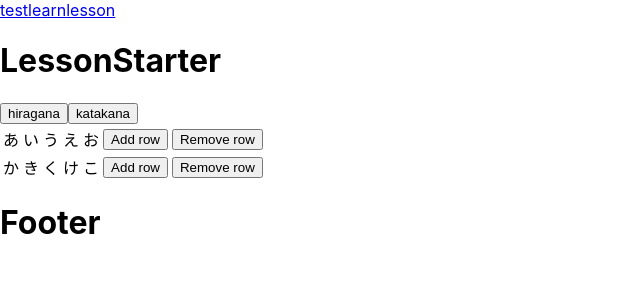
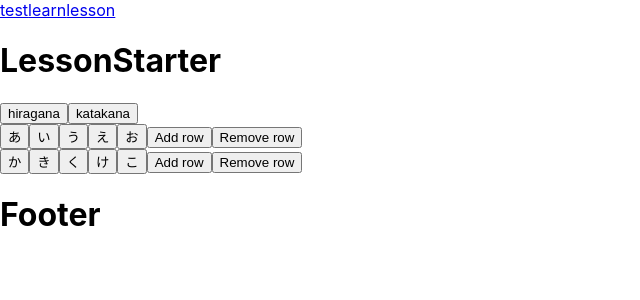
Before and after one commit to alpinagyok/Kana-Student, a React (Create React App) app in the folder client/: page /learn in a window 1280 px wide. Both pictures are taken after a click on the button "hiragana". Shown: the top 300 px of the page, without its empty margins (0-640 px from the left). Built offline with nearby package versions, Linux system fonts and the light colour scheme.

Commit message:
added all model labels + changed materials.json

```diff
--- a/client/src/pages/learn/LessonStarter.tsx
+++ b/client/src/pages/learn/LessonStarter.tsx
@@ -53,27 +53,26 @@ const LessonStarter: React.FC<Props> = ({ incrementStep }) => {
           </button>
         ))}
 
-        <table>
-          <tbody>
+        <div>
           {materials.find((materialBlock) => (
             materialBlock.id === selectedMaterial?.id ?? ''))?.kanas.map((kanaRow) => (
-                <tr key={`row${kanaRow[0].romName}`}>
+              <div key={`row${kanaRow[0].romName}`}>
                 {kanaRow.map((kana) => (
-                    <td
+                  <button
+                    type="button"
                     key={`kana${kana.romName}`}
                     onClick={() => (preparedKanas?.find((preparedKana) => preparedKana.romName === kana.romName) ? dispatch(removePreparedKanas([kana])) : dispatch(addPreparedKanas([kana])))}
                     style={preparedKanas?.find((preparedKana) => preparedKana.romName === kana.romName) ? { color: 'green' } : {}}
                   >
                     {kana.japName}
 
-                    </td>
+                  </button>
                 ))}
-                  <td><button onClick={() => dispatch(addPreparedKanas(kanaRow))} type="button">Add row</button></td>
-                  <td><button onClick={() => dispatch(removePreparedKanas(kanaRow))} type="button">Remove row</button></td>
-                </tr>
+                <button onClick={() => dispatch(addPreparedKanas(kanaRow))} type="button">Add row</button>
+                <button onClick={() => dispatch(removePreparedKanas(kanaRow))} type="button">Remove row</button>
+              </div>
           ))}
-          </tbody>
-        </table>
+        </div>
 
         {preparedKanas && preparedKanas?.length > 3 && selectedMaterial && (
           <button type="button" onClick={() => incrementStep()}>Next</button>
--- a/client/src/pages/lesson/models.ts
+++ b/client/src/pages/lesson/models.ts
@@ -1,4 +1,80 @@
 const models = [
+  {
+    name: 'hiragana',
+    label: [
+      { romName: 'a', japName: 'あ' },
+      { romName: 'i', japName: 'い' },
+      { romName: 'u', japName: 'う' },
+      { romName: 'e', japName: 'え' },
+      { romName: 'o', japName: 'お' },
+      { romName: 'ka', japName: 'か' },
+      { romName: 'ga', japName: 'が' },
+      { romName: 'ki', japName: 'き' },
+      { romName: 'gi', japName: 'ぎ' },
+      { romName: 'ku', japName: 'く' },
+      { romName: 'gu', japName: 'ぐ' },
+      { romName: 'ke', japName: 'け' },
+      { romName: 'ge', japName: 'げ' },
+      { romName: 'ko', japName: 'こ' },
+      { romName: 'go', japName: 'ご' },
+      { romName: 'sa', japName: 'さ' },
+      { romName: 'za', japName: 'ざ' },
+      { romName: 'shi', japName: 'し' },
+      { romName: 'ji', japName: 'じ' },
+      { romName: 'su', japName: 'す' },
+      { romName: 'zu', japName: 'ず' },
+      { romName: 'se', japName: 'せ' },
+      { romName: 'ze', japName: 'ぜ' },
+      { romName: 'so', japName: 'そ' },
+      { romName: 'zo', japName: 'ぞ' },
+      { romName: 'ta', japName: 'た' },
+      { romName: 'da', japName: 'だ' },
+      { romName: 'chi', japName: 'ち' },
+      { romName: 'ji, dji', japName: 'ぢ' },
+      { romName: 'tsu', japName: 'つ' },
+      { romName: 'dzu', japName: 'づ' },
+      { romName: 'te', japName: 'て' },
+      { romName: 'de', japName: 'で' },
+      { romName: 'to', japName: 'と' },
+      { romName: 'do', japName: 'ど' },
+      { romName: 'na', japName: 'な' },
+      { romName: 'ni', japName: 'に' },
+      { romName: 'nu', japName: 'ぬ' },
+      { romName: 'ne', japName: 'ね' },
+      { romName: 'no', japName: 'の' },
+      { romName: 'ha', japName: 'は' },
+      { romName: 'ba', japName: 'ば' },
+      { romName: 'pa', japName: 'ぱ' },
+      { romName: 'hi', japName: 'ひ' },
+      { romName: 'bi', japName: 'び' },
+      { romName: 'pi', japName: 'ぴ' },
+      { romName: 'fu', japName: 'ふ' },
+      { romName: 'bu', japName: 'ぶ' },
+      { romName: 'pu', japName: 'ぷ' },
+      { romName: 'he', japName: 'へ' },
+      { romName: 'be', japName: 'べ' },
+      { romName: 'pe', japName: 'ぺ' },
+      { romName: 'ho', japName: 'ほ' },
+      { romName: 'bo', japName: 'ぼ' },
+      { romName: 'po', japName: 'ぽ' },
+      { romName: 'ma', japName: 'ま' },
+      { romName: 'mi', japName: 'み' },
+      { romName: 'mu', japName: 'む' },
+      { romName: 'me', japName: 'め' },
+      { romName: 'mo', japName: 'も' },
+      { romName: 'ya', japName: 'や' },
+      { romName: 'yu', japName: 'ゆ' },
+      { romName: 'yo', japName: 'よ' },
+      { romName: 'ra', japName: 'ら' },
+      { romName: 'ri', japName: 'り' },
+      { romName: 'ru', japName: 'る' },
+      { romName: 're', japName: 'れ' },
+      { romName: 'ro', japName: 'ろ' },
+      { romName: 'wa', japName: 'わ' },
+      { romName: 'wo', japName: 'を' },
+      { romName: 'n', japName: 'ん' },
+    ],
+  },
   {
     name: 'katakana',
     label: [
@@ -13,13 +89,13 @@ const models = [
       { romName: 'ke', japName: 'ケ' },
       { romName: 'ko', japName: 'コ' },
       { romName: 'sa', japName: 'サ' },
-      { romName: 'si', japName: 'シ' },
+      { romName: 'shi', japName: 'シ' },
       { romName: 'su', japName: 'ス' },
       { romName: 'se', japName: 'セ' },
       { romName: 'so', japName: 'ソ' },
       { romName: 'ta', japName: 'タ' },
-      { romName: 'ti', japName: 'チ' },
-      { romName: 'tu', japName: 'ツ' },
+      { romName: 'chi', japName: 'チ' },
+      { romName: 'tsu', japName: 'ツ' },
       { romName: 'te', japName: 'テ' },
       { romName: 'to', japName: 'ト' },
       { romName: 'na', japName: 'ナ' },
@@ -29,7 +105,7 @@ const models = [
       { romName: 'no', japName: 'ノ' },
       { romName: 'ha', japName: 'ハ' },
       { romName: 'hi', japName: 'ヒ' },
-      { romName: 'hu', japName: 'フ' },
+      { romName: 'fu', japName: 'フ' },
       { romName: 'he', japName: 'ヘ' },
       { romName: 'ho', japName: 'ホ' },
       { romName: 'ma', japName: 'マ' },
--- a/client/src/store/materials/materials.json
+++ b/client/src/store/materials/materials.json
@@ -5,54 +5,44 @@
   "kanas": [
     [
       {
-        "id": "1",
         "japName": "あ",
         "romName": "a"
       },
       {
-        "id": "2",
         "japName": "い",
         "romName": "i"
       },
       {
-        "id": "3",
         "japName": "う",
         "romName": "u"
       },
       {
-        "id": "4",
         "japName": "え",
         "romName": "e"
       },
       {
-        "id": "5",
         "japName": "お",
         "romName": "o"
       }
     ],
     [
       {
-        "id": "6",
         "japName": "か",
         "romName": "ka"
       },
       {
-        "id": "7",
         "japName": "き",
         "romName": "ki"
       },
       {
-        "id": "8",
         "japName": "く",
         "romName": "ku"
       },
       {
-        "id": "9",
         "japName": "け",
         "romName": "ke"
       },
       {
-        "id": "10",
         "japName": "こ",
         "romName": "ko"
       }
@@ -65,31 +55,74 @@
   "japName": "ア",
   "kanas": [
     [
-      {
-        "id": "11",
-        "japName": "ア",
-        "romName": "a"
-      },
-      {
-        "id": "12",
-        "japName": "イ",
-        "romName": "i"
-      },
-      {
-        "id": "13",
-        "japName": "ウ",
-        "romName": "u"
-      },
-      {
-        "id": "14",
-        "japName": "エ",
-        "romName": "e"
-      },
-      {
-        "id": "15",
-        "japName": "オ",
-        "romName": "o"
-      }
+      { "romName": "a", "japName": "ア" },
+      { "romName": "i", "japName": "イ" },
+      { "romName": "u", "japName": "ウ" },
+      { "romName": "e", "japName": "エ" },
+      { "romName": "o", "japName": "オ" }
+    ],
+    [
+      { "romName": "ka", "japName": "カ" },
+      { "romName": "ki", "japName": "キ" },
+      { "romName": "ku", "japName": "ク" },
+      { "romName": "ke", "japName": "ケ" },
+      { "romName": "ko", "japName": "コ" }
+    ],
+    [
+      { "romName": "sa", "japName": "サ" },
+      { "romName": "shi", "japName": "シ" },
+      { "romName": "su", "japName": "ス" },
+      { "romName": "se", "japName": "セ" },
+      { "romName": "so", "japName": "ソ" }
+    ],
+    [
+      { "romName": "ta", "japName": "タ" },
+      { "romName": "chi", "japName": "チ" },
+      { "romName": "tsu", "japName": "ツ" },
+      { "romName": "te", "japName": "テ" },
+      { "romName": "to", "japName": "ト" }
+    ],
+    [
+      { "romName": "na", "japName": "ナ" },
+      { "romName": "ni", "japName": "ニ" },
+      { "romName": "nu", "japName": "ヌ" },
+      { "romName": "ne", "japName": "ネ" },
+      { "romName": "no", "japName": "ノ" }
+    ],
+    [
+      { "romName": "ha", "japName": "ハ" },
+      { "romName": "hi", "japName": "ヒ" },
+      { "romName": "fu", "japName": "フ" },
+      { "romName": "he", "japName": "ヘ" },
+      { "romName": "ho", "japName": "ホ" }
+    ],
+    [
+      { "romName": "ma", "japName": "マ" },
+      { "romName": "mi", "japName": "ミ" },
+      { "romName": "mu", "japName": "ム" },
+      { "romName": "me", "japName": "メ" },
+      { "romName": "mo", "japName": "モ" }
+    ],
+    [
+      { "romName": "ya", "japName": "ヤ" },
+      { "romName": "yu", "japName": "ユ" },
+      { "romName": "yo", "japName": "ヨ" }
+    ],
+    [
+      { "romName": "ra", "japName": "ラ" },
+      { "romName": "ri", "japName": "リ" },
+      { "romName": "ru", "japName": "ル" },
+      { "romName": "re", "japName": "レ" },
+      { "romName": "ro", "japName": "ロ" }
+    ],
+    [
+      { "romName": "wa", "japName": "ワ" },
+      { "romName": "wi", "japName": "ヰ" },
+      { "romName": "we", "japName": "ヱ" },
+      { "romName": "wo", "japName": "ヲ" }
+    ],
+    [
+      { "romName": "n", "japName": "ン" }
     ]
   ]
 }]
```
Lines whose indentation alone changed are shown as unchanged.
